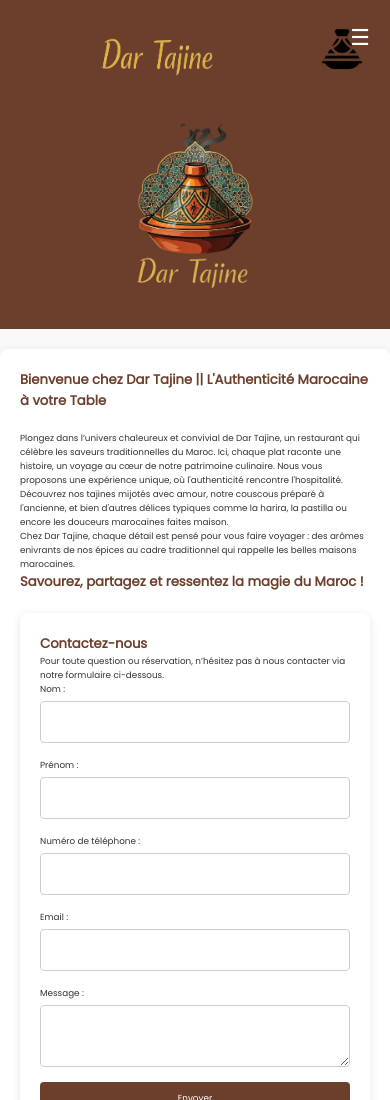
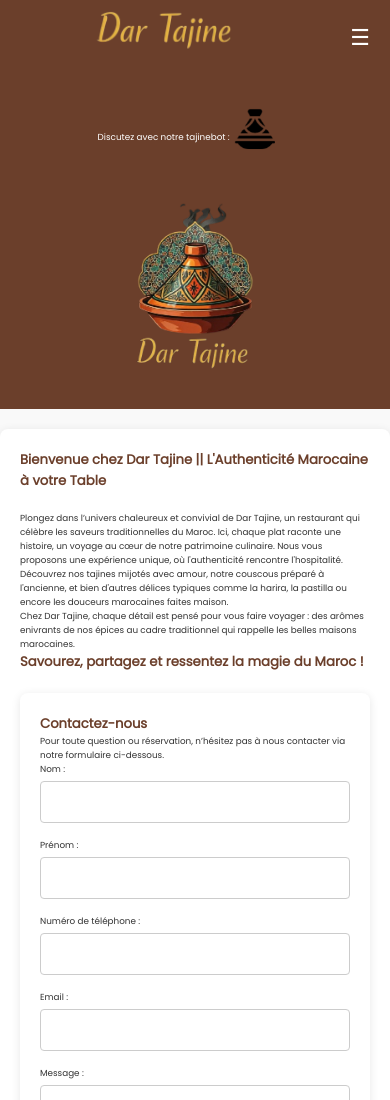
Before and after one commit to ikraammel/dar-tajine, a website: page index.html in a window 390 px wide. Shown: the top 1100 px of the page. Drawn offline with nearby package versions, Linux system fonts and the light colour scheme.

Commit message:
modification de meadi screen 768

```diff
--- a/style.css
+++ b/style.css
@@ -126,11 +126,7 @@ nav ul li {
     width: 100%;
     margin-bottom: 10px; /* Espacement entre le logo principal et les autres éléments */
 }
-.logo1 {
-    height: 50px;
-    margin-right: 20px;
-    animation: float 5s linear infinite;
-}
+
 @keyframes float{
     0%,100%{
         transform: translateX(0rem);
@@ -252,10 +248,14 @@ footer {
 }
 
 .logo1 {
-    position: absolute; /* Positionnement absolu */
-    top: 10px;          /* Distance par rapport au haut de la page */
-    left: 10px;         /* Distance par rapport au bord gauche */
-    height: 50px;       /* Ajuste la taille selon tes besoins */
+    animation: float 5s linear infinite;
+    position: absolute;
+    top: 10px;
+    left: 10px;
+    height: 60px;
+    margin-right: 40px; /* augmente l'espace entre logo1 et tajinebot */
+    animation: float 3s linear infinite;
+    z-index: 20; /* au-dessus du texte */
 }
     /* Réseaux sociaux */
 .social-media a {
@@ -458,14 +458,6 @@ footer {
     position: relative;
   }
 
-  .logo1 {
-    position: absolute; /* Fixe en haut à gauche */
-    top: 10px;
-    left: 10px;
-    width: 250px; /* Agrandie un peu par rapport à 50px */
-    height: auto;
-    z-index: 10;
-  }
 
   .logo {
     width: 100%;
@@ -491,15 +483,14 @@ footer {
   display: flex;
   align-items: center;
   gap: 5px;
+  padding-left: 70px;
+  margin-top: 80px; /* ou margin-bottom selon besoin */
 }
 
-.tajinebot-wrapper p {
-  display: none; /* Cache le texte sur mobile */
-}
+
 
 @media screen and (max-width: 768px) {
   .logo1 {
-    position: static; /* Retire le positionnement absolu */
     height: 40px;
     margin: 0;
     order: 1; /* Position dans le flex */
@@ -550,9 +541,3 @@ footer {
     transform: translateX(10px); /* Réduit l'amplitude sur mobile */
   }
 }
-
-@media screen and (max-width: 768px) {
-  .logo1 {
-    animation: float 3s linear infinite; /* Animation plus rapide */
-  }
-}
```
